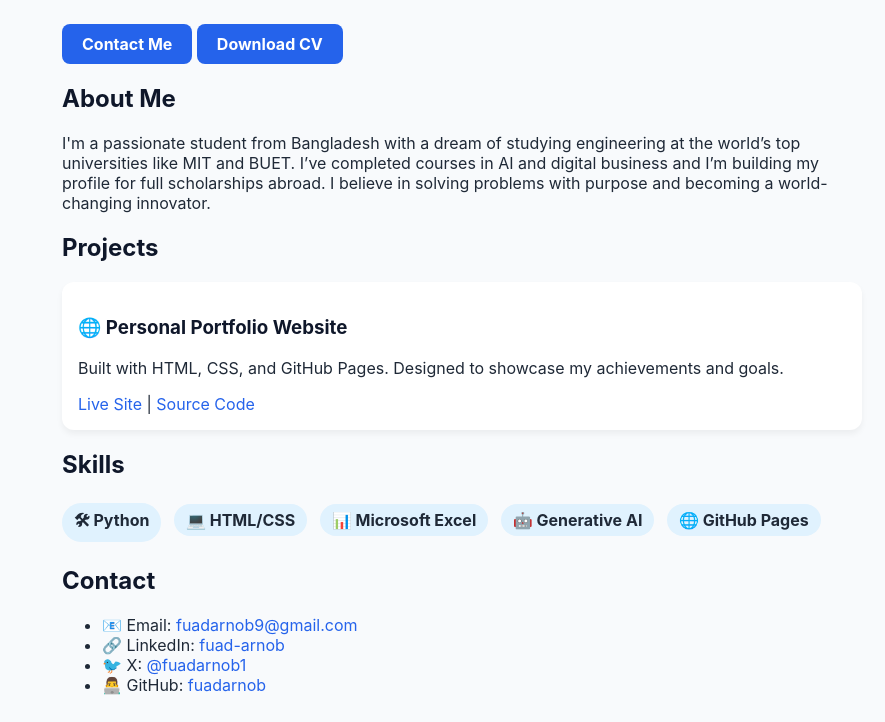
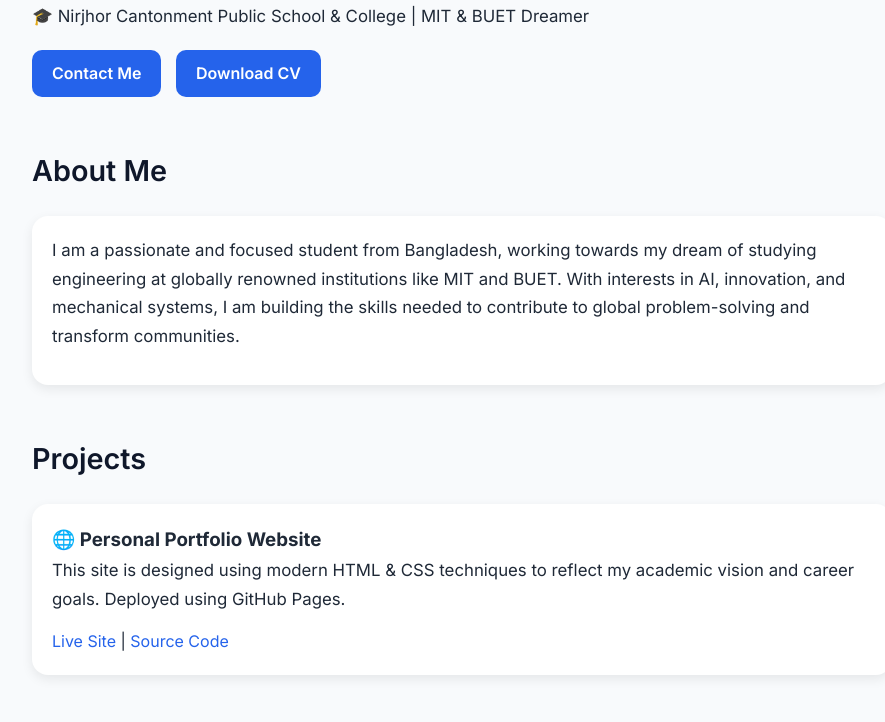
Before and after one commit to fuadarnob/Github-Portfolio-, a plain HTML site: page index.html in a window 1280 px wide. Shown: the part 180-902 px from the top of the page, without its empty margins (178-1063 px from the left). Drawn offline with Linux system fonts and the light colour scheme.

Commit message:
Update index.html

```diff
--- a/index.html
+++ b/index.html
@@ -4,101 +4,177 @@
   <meta name="viewport" content="width=device-width, initial-scale=1.0">
   <meta name="description" content="Fuad Arnob - Aspiring Engineer Portfolio">
   <title>Fuad Arnob | Portfolio</title>
+  <link href="https://fonts.googleapis.com/css2?family=Inter:wght@400;600;700&display=swap" rel="stylesheet">
   <style>
+    :root {
+      --primary: #2563eb;
+      --bg: #f8fafc;
+      --text: #1f2937;
+      --heading: #0f172a;
+      --card: #ffffff;
+      --shadow: rgba(0, 0, 0, 0.08);
+    }* {
+  margin: 0;
+  padding: 0;
+  box-sizing: border-box;
+}
+
 body {
   font-family: 'Inter', sans-serif;
-      background: #f8fafc;
-      color: #1f2937;
-      margin: 0;
-      padding: 0;
+  background-color: var(--bg);
+  color: var(--text);
+  line-height: 1.7;
 }
+
 .container {
-      max-width: 800px;
+  max-width: 900px;
   margin: auto;
-      padding: 40px 20px;
+  padding: 60px 20px;
 }
-    h1, h2, h3 {
-      color: #0f172a;
+
+h1 {
+  font-size: 2.5rem;
+  font-weight: 700;
+  color: var(--heading);
+  margin-bottom: 10px;
 }
+
+h2 {
+  font-size: 1.8rem;
+  font-weight: 600;
+  color: var(--heading);
+  margin-top: 50px;
+  margin-bottom: 20px;
+}
+
+p {
+  font-size: 1.05rem;
+  margin-bottom: 15px;
+}
+
 a {
-      color: #2563eb;
+  color: var(--primary);
   text-decoration: none;
+  font-weight: 500;
 }
+
 a:hover {
   text-decoration: underline;
 }
+
+.hero-buttons {
+  margin-top: 20px;
+}
+
 .button {
   display: inline-block;
-      background-color: #2563eb;
+  background-color: var(--primary);
   color: white;
   padding: 10px 20px;
-      margin-top: 10px;
-      border-radius: 8px;
-      text-decoration: none;
-      font-weight: bold;
+  margin-right: 10px;
+  border-radius: 10px;
+  font-weight: 600;
+  transition: background 0.3s;
 }
+
 .button:hover {
   background-color: #1e40af;
 }
-    .project-card {
-      background: #ffffff;
-      border-radius: 12px;
-      padding: 16px;
-      margin-bottom: 16px;
-      box-shadow: 0 4px 6px rgba(0, 0, 0, 0.05);
+
+.card {
+  background: var(--card);
+  padding: 20px;
+  border-radius: 16px;
+  box-shadow: 0 4px 12px var(--shadow);
+  margin-bottom: 20px;
 }
-    ul.skills-list {
+
+.skills-list {
+  display: flex;
+  flex-wrap: wrap;
+  gap: 10px;
   list-style: none;
-      padding-left: 0;
+  padding: 0;
 }
-    ul.skills-list li {
-      background: #e0f2fe;
-      display: inline-block;
-      margin: 4px 8px 4px 0;
-      padding: 6px 12px;
-      border-radius: 20px;
-      font-weight: bold;
+
+.skills-list li {
+  background-color: #e0f2fe;
+  padding: 8px 16px;
+  border-radius: 9999px;
+  font-weight: 600;
 }
+
+footer {
+  text-align: center;
+  padding: 40px 20px 20px;
+  color: #6b7280;
+}
+
+@media (max-width: 600px) {
+  h1 {
+    font-size: 2rem;
+  }
+  h2 {
+    font-size: 1.5rem;
+  }
+}
+
   </style>
 </head>
 <body>
   <div class="container">
+    <header>
       <h1>👋 Hi, I'm Arnob</h1>
       <p>Aspiring Mechanical Engineer | AI & Innovation Enthusiast</p>
-    <p>🎓 Nirjhor Cantonment Public School & College | 📚 MIT & BUET Dreamer</p>
+      <p>🎓 Nirjhor Cantonment Public School & College | MIT & BUET Dreamer</p>
+      <div class="hero-buttons">
         <a href="#contact" class="button">Contact Me</a>
-    <a href="/cv.pdf" class="button">Download CV</a><h2>About Me</h2>
-<p>
-  I'm a passionate student from Bangladesh with a dream of studying engineering at the world’s top universities like MIT and BUET.
-  I’ve completed courses in AI and digital business and I’m building my profile for full scholarships abroad. I believe in solving problems with purpose and becoming a world-changing innovator.
-</p>
+        <a href="/cv.pdf" class="button">Download CV</a>
+      </div>
+    </header><section>
+  <h2>About Me</h2>
+  <div class="card">
+    <p>I am a passionate and focused student from Bangladesh, working towards my dream of studying engineering at globally renowned institutions like MIT and BUET. With interests in AI, innovation, and mechanical systems, I am building the skills needed to contribute to global problem-solving and transform communities.</p>
+  </div>
+</section>
 
+<section>
   <h2>Projects</h2>
-<div class="project-card">
+  <div class="card">
     <h3>🌐 Personal Portfolio Website</h3>
-  <p>Built with HTML, CSS, and GitHub Pages. Designed to showcase my achievements and goals.</p>
+    <p>This site is designed using modern HTML & CSS techniques to reflect my academic vision and career goals. Deployed using GitHub Pages.</p>
     <a href="https://fuadarnob.github.io" target="_blank">Live Site</a> |
     <a href="https://github.com/fuadarnob/fuadarnob.github.io">Source Code</a>
   </div>
+  <!-- More projects can be added similarly -->
+</section>
 
+<section>
   <h2>Skills</h2>
+  <div class="card">
     <ul class="skills-list">
       <li>🛠 Python</li>
-  <li>💻 HTML/CSS</li>
-  <li>📊 Microsoft Excel</li>
-  <li>🤖 Generative AI</li>
+      <li>💻 HTML & CSS</li>
+      <li>📊 Excel</li>
+      <li>🤖 AI & Machine Learning</li>
+      <li>🧠 Critical Thinking</li>
       <li>🌐 GitHub Pages</li>
     </ul>
+  </div>
+</section>
 
-<h2 id="contact">Contact</h2>
-<ul>
-  <li>📧 Email: <a href="mailto:fuadarnob9@gmail.com">fuadarnob9@gmail.com</a></li>
-  <li>🔗 LinkedIn: <a href="https://www.linkedin.com/in/fuad-arnob" target="_blank">fuad-arnob</a></li>
-  <li>🐦 X: <a href="https://x.com/fuadarnob1" target="_blank">@fuadarnob1</a></li>
-  <li>👨‍💻 GitHub: <a href="https://github.com/fuadarnob" target="_blank">fuadarnob</a></li>
-</ul>
+<section id="contact">
+  <h2>Contact</h2>
+  <div class="card">
+    <p>📧 Email: <a href="mailto:fuadarnob9@gmail.com">fuadarnob9@gmail.com</a></p>
+    <p>🔗 LinkedIn: <a href="https://www.linkedin.com/in/fuad-arnob" target="_blank">fuad-arnob</a></p>
+    <p>🐦 X: <a href="https://x.com/fuadarnob1" target="_blank">@fuadarnob1</a></p>
+    <p>👨‍💻 GitHub: <a href="https://github.com/fuadarnob" target="_blank">fuadarnob</a></p>
+  </div>
+</section>
 
-  </div>
+  </div>  <footer>
+    &copy; 2025 Fuad Arnob. All rights reserved.
+  </footer>
 </body>
-
 </html>
```
Lines whose indentation alone changed are shown as unchanged.
